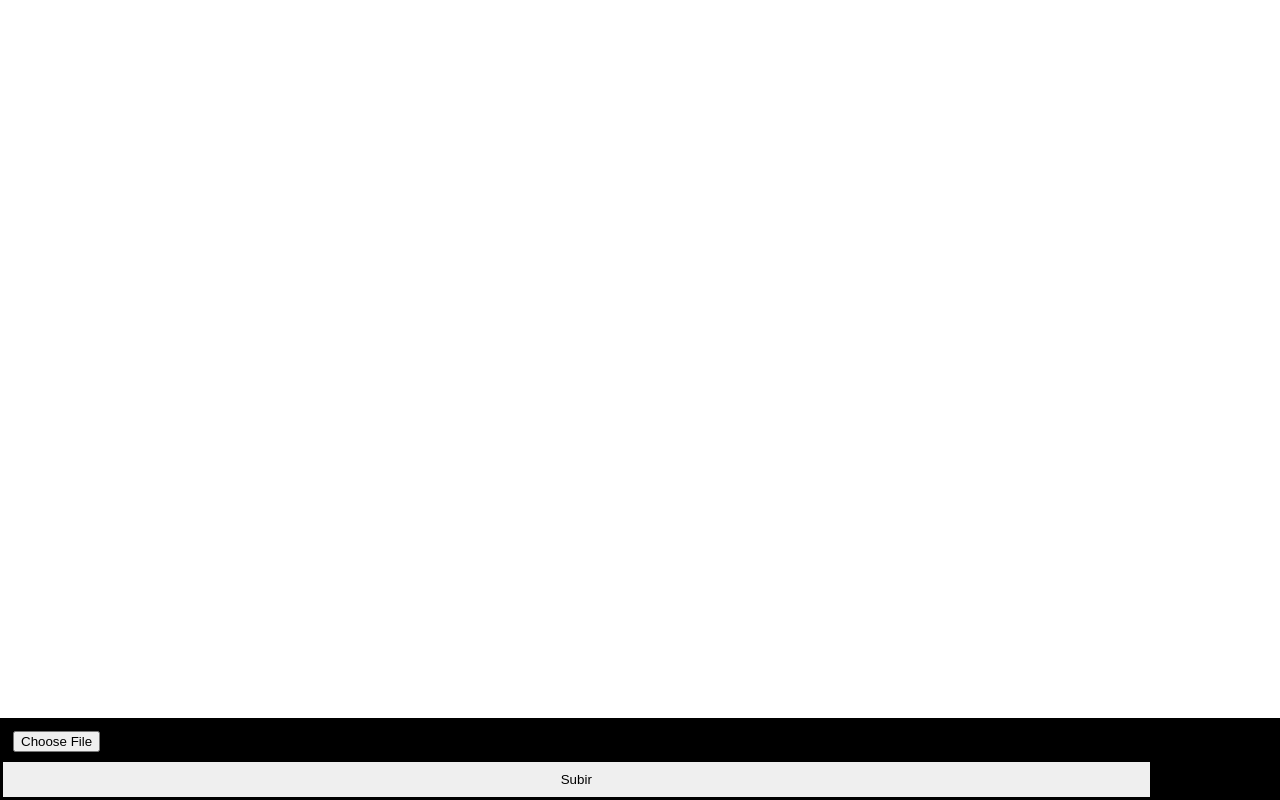
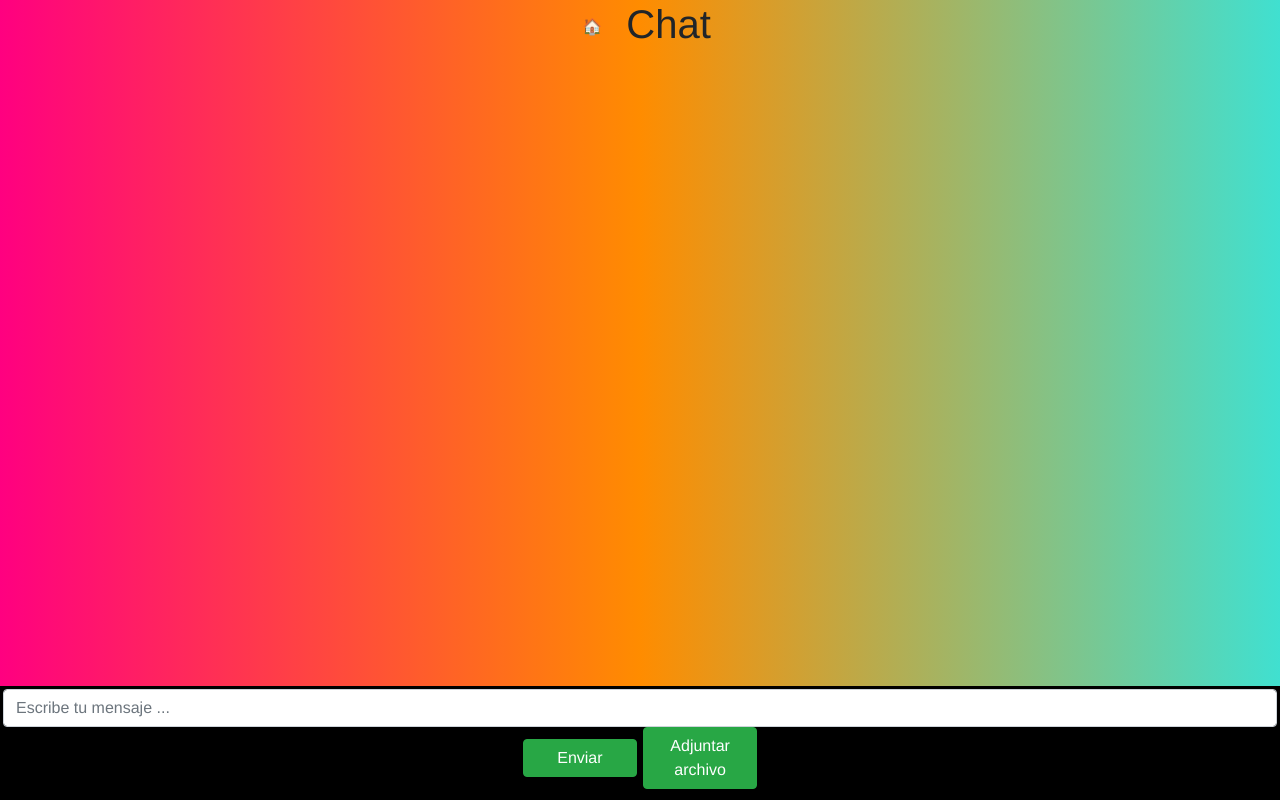
Before and after one commit to DaniGuerraN/chat, a website: page index2.html in a window 1280 px wide. Drawn offline with nearby package versions, Linux system fonts and the light colour scheme; no server answers.

Commit message:
Diseñoooo

```diff
--- a/index2.html
+++ b/index2.html
@@ -1,27 +1,36 @@
 <!doctype html>
 <html>
   <head>
+      <link rel="stylesheet" href="https://stackpath.bootstrapcdn.com/bootstrap/4.3.1/css/bootstrap.min.css" integrity="sha384-ggOyR0iXCbMQv3Xipma34MD+dH/1fQ784/j6cY/iJTQUOhcWr7x9JvoRxT2MZw1T" crossorigin="anonymous">
+
     <title>Socket.IO chat</title>
     <style>
       * { margin: 0; padding: 0; box-sizing: border-box; }
-      body { font: 13px Helvetica, Arial; }
+      body { font: 20px Helvetica, Arial; background: #40E0D0; background: -webkit-linear-gradient(to right, #FF0080, #FF8C00, #40E0D0);background: linear-gradient(to right, #FF0080, #FF8C00, #40E0D0); }
       form { background: #000; padding: 3px; position: fixed; bottom: 0; width: 100%; }
       form input { border: 0; padding: 10px; width: 90%; margin-right: .5%; }
       form button { width: 9%; background: rgb(130, 224, 255); border: none; padding: 10px; }
       #messages { list-style-type: none; margin: 0; padding: 0; }
       #messages li { padding: 5px 10px; border-radius: 0% }
-      #messages li:nth-child(odd) { background: #43FA40; }
+      #messages li:nth-child(odd) { background: #005AA7;
+      background: -webkit-linear-gradient(to left, #FFFDE4, #005AA7);
+      background: linear-gradient(to right, #FFFDE4, #005AA7);
+ }
     </style>
   </head>
   <body>
-    <ul id="messages"></ul>
-    <form action="">
-      <input id="m" autocomplete="off" /><button>Send</button>
-    </form>
-    <form action='http://localhost:3000/upload' method="POST" enctype="multipart/form-data">
-      <input type="file" name="file">
-      <input type="submit" value="Subir">
-</form>
+    <div>
+    <center>  <H1 class="card-title"><button class="btn btn-link" onclick="location.href='http://localhost:3000/'">🏠</button> Chat</H1> </center>
+    <div >
+    <ul class="list-group list-group-flush" id="messages"></ul>
+    </div>
+  </div>
+  <footer>
+   <center><form  action="">
+      <input class="form-control" type="text"  placeholder="Escribe tu mensaje ..." id="m"  autocomplete="off"/><button type="submit" class="btn btn-success mb-2">Enviar</button>
+      <button type="submit" class="btn btn-success mb-2">Adjuntar archivo</button>
+    </form></center>
+</footer>
   </body>
 </html>
 <script src="/socket.io/socket.io.js"></script>
@@ -36,7 +45,7 @@
         return false;
       });
       socket.on('chat message', function(msg){
-        $('#messages').append($('<li>').text(msg));
+        $('#messages').append($('<li class="list-group-item">').text(msg));
       });
     });
   </script>
```
Also changed, not shown: index.html (+18 -7 lines).
